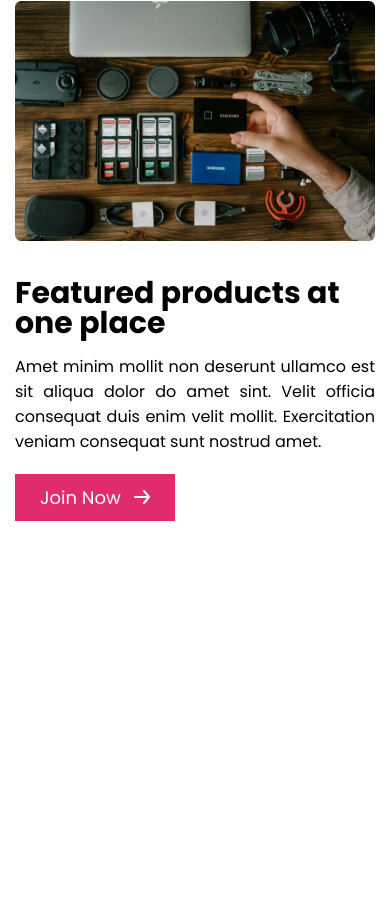
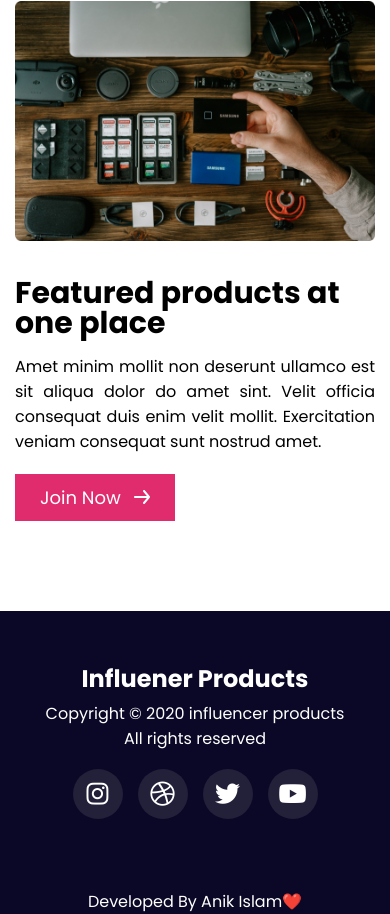
Before and after one commit to Roni006/influencer, a plain HTML site: page index.html in a window 390 px wide. Shown: the part 6183-7097 px from the top of the page. Before the commit the page ends 7004 px from the top, so only its background shows below. Drawn offline with Linux system fonts and the light colour scheme.

Commit message:
create and make responsive footer section

```diff
--- a/assets/css/style.css
+++ b/assets/css/style.css
@@ -12,12 +12,14 @@ VERSION: 1.0.0
     --global-fonts: "Poppins", sans-serif;
     --white-color: #fff;
     --black-color: #000;
+    --light-gray: #8f8f8f2f;
     --nav-menus-color: #3A3A3A;
     --nav-menus-hover-color: #E02C6D;
     --bar-shadow: rgba(0, 0, 0, 0.24) 0px 3px 8px;
     --logo-shadow: rgba(0, 0, 0, 0.15) 1.95px 1.95px 2.6px;
     --collection-box-shadow: 0px 0px 40px rgba(0, 0, 0, 0.15);
     --star-color: #FB8200;
+    --footer-bg: #0A0826;
 
 
 }
@@ -30,7 +32,6 @@ VERSION: 1.0.0
 }
 body{
     font-family: var(--global-fonts);
-    margin-bottom: 300px;
 }
 
 h1{
@@ -279,5 +280,46 @@ nav{
     margin-left: 8px;
 }
 /*FEATURE SECTION END */
-/* SECTION START */
-/* SECTION END */
+
+/*FOOTER SECTION START */
+.footer-section{
+    background-color: var(--footer-bg);
+    margin-top: 90px;
+}
+.footer-content{
+    text-align: center;
+    color: var(--white-color);
+    padding: 50px 0;
+}
+.footer-title h4{
+    margin-bottom: 5px;
+}
+.footer-icon{
+    display: flex;
+    gap: 15px;
+    align-items: center;
+    justify-content: center;
+    margin-top: 18px;
+}
+.icon-bg{
+    height: 50px;
+    width: 50px;
+    background-color: var(--light-gray);
+    display: inline-flex;
+    align-items: center;
+    justify-content: center;
+    border-radius: 50%;
+
+}
+.footer-icon i{
+    font-size: 25px;
+    color: var(--white-color);
+    padding: 100px;
+}
+.copy{
+    margin-top: 20px;
+    text-align: center;
+    color: var(--white-color);
+    font-size: 16px;
+}
+/*FOOTER SECTION END */
--- a/index.html
+++ b/index.html
@@ -438,8 +438,45 @@
     </div>
     <!--FEATURE SECTION END -->
 
-    <!-- SECTION START -->
-    <!-- SECTION END -->
+    <!--FOOTER SECTION START -->
+    <footer class="footer-section">
+        <div class="container">
+            <div class="footer-content">
+                <div class="footer-title">
+                    <h4>Influener Products</h4>
+                </div>
+                <div class="footer-text">
+                    <p>
+                        Copyright © 2020 influencer products <br>
+                        All rights reserved
+                    </p>
+                </div>
+                <div class="footer-icon">
+                    <div class="icon-bg">
+                        <a href="#"> <i class="fa-brands fa-instagram"></i>
+                        </a>
+                    </div>
+                    <div class="icon-bg">
+                        <a href="#"> <i class="fa-brands fa-dribbble"></i>
+                        </a>
+                    </div>
+                    <div class="icon-bg">
+                        <a href="#"> <i class="fa-brands fa-twitter"></i>
+                        </a>
+                    </div>
+                    <div class="icon-bg">
+                        <a href="#"> <i class="fa-brands fa-youtube"></i>
+                        </a>
+                    </div>
+                </div>
+
+            </div>
+            <div class="copy">
+                <p>Developed By Anik Islam❤️</p>
+            </div>
+        </div>
+    </footer>
+    <!--FOOTER SECTION END -->
 
 
 
```
